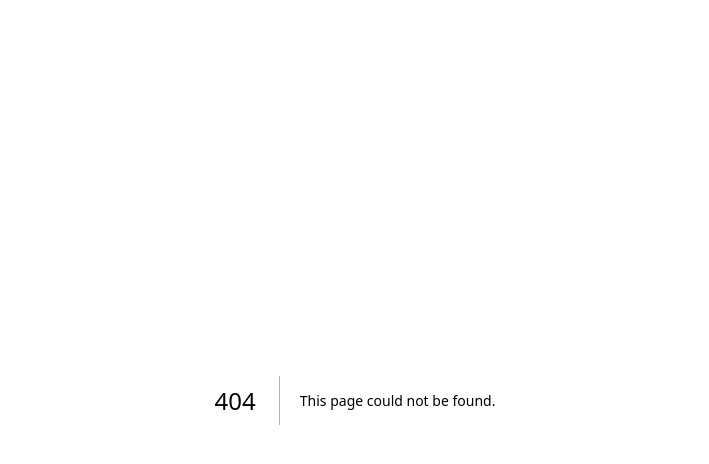
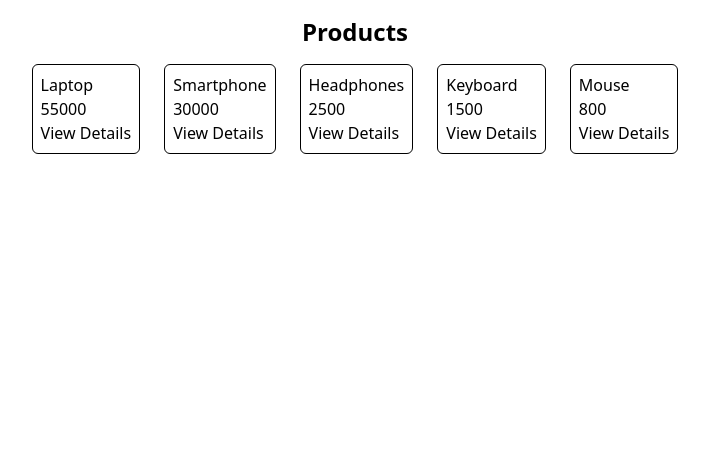
Before and after one commit to iamharshtambe/next-rampup, a Next.js app in the folder 02-routing/: page /products in a window 1280 px wide. Before the commit this address had no page. Shown: the top 464 px of the page, without its empty margins (285-994 px from the left). Built offline with nearby package versions, Linux system fonts and the light colour scheme.

Commit message:
add dynamic route for products

```diff
--- /dev/null
+++ b/02-routing/src/app/products/[slug]/page.tsx
@@ -0,0 +1,13 @@
+export default async function ProductDetails({
+  params,
+}: {
+  params: Promise<{ slug: string }>;
+}) {
+  const { slug } = await params;
+
+  return (
+    <div className="flex items-center justify-center">
+      <h1 className="text-2xl font-bold">Product Details - {slug}</h1>
+    </div>
+  );
+}
--- /dev/null
+++ b/02-routing/src/app/products/page.tsx
@@ -0,0 +1,33 @@
+import Link from 'next/link';
+import React from 'react';
+
+const productList = [
+  { id: 1, name: 'Laptop', price: 55000 },
+  { id: 2, name: 'Smartphone', price: 30000 },
+  { id: 3, name: 'Headphones', price: 2500 },
+  { id: 4, name: 'Keyboard', price: 1500 },
+  { id: 5, name: 'Mouse', price: 800 },
+];
+
+export default function Products() {
+  return (
+    <div className="flex flex-col items-center">
+      <h1 className="text-2xl font-bold my-4">Products</h1>
+
+      <div className="flex gap-6">
+        {productList.map((product) => (
+          <div
+            className="border p-2 cursor-pointer rounded-md"
+            key={product.id}
+          >
+            <p>{product.name}</p>
+
+            <p>{product.price}</p>
+
+            <Link href={`/products/${product.id}`}>View Details</Link>
+          </div>
+        ))}
+      </div>
+    </div>
+  );
+}
```
